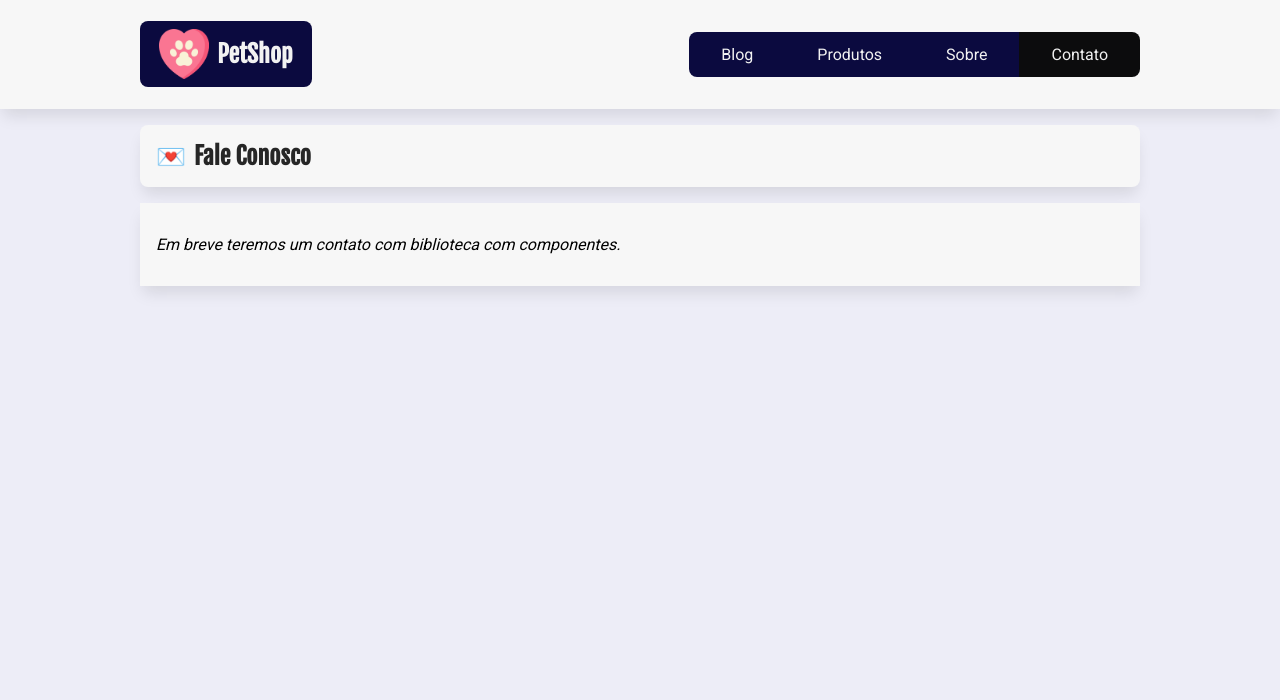
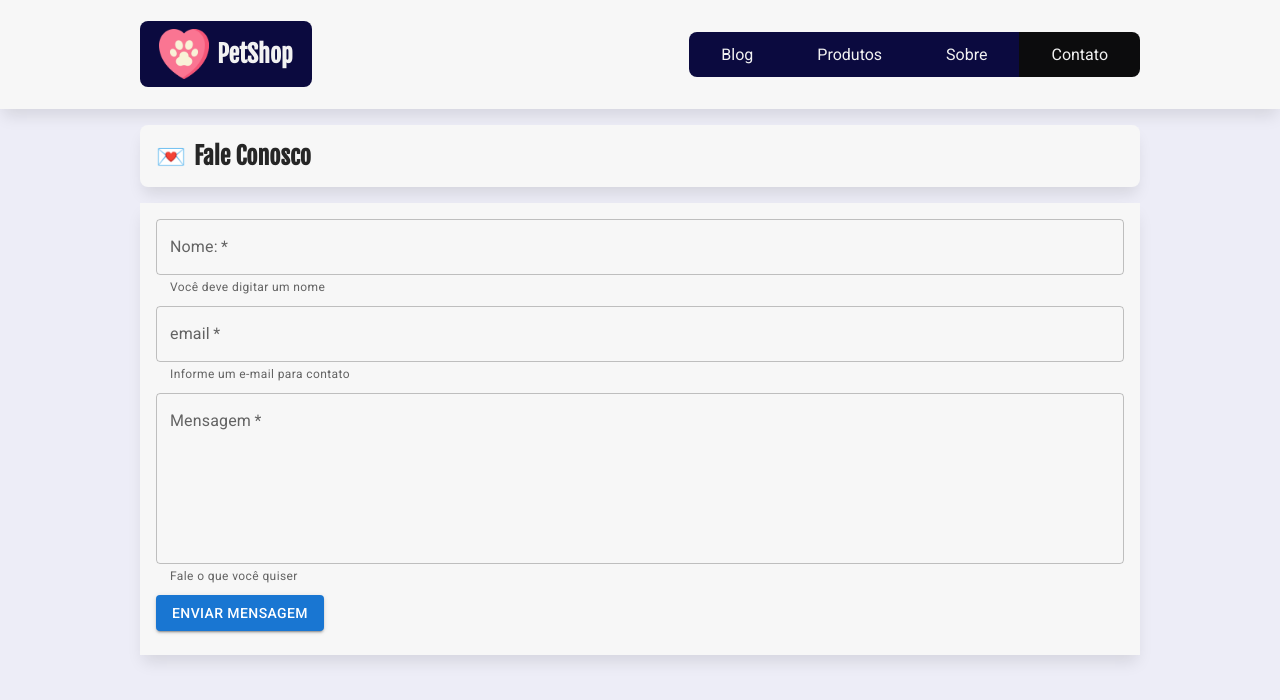
Before and after one commit to lucasmendeshy/petshop, a React (Create React App) app: page /contato in a window 1280 px wide. Shown: the top 700 px of the page. Built offline with nearby package versions, Linux system fonts and the light colour scheme.

Commit message:
MUI para componentes do formulário

```diff
--- a/package.json
+++ b/package.json
@@ -3,6 +3,9 @@
   "version": "0.1.0",
   "private": true,
   "dependencies": {
+    "@emotion/react": "^11.10.5",
+    "@emotion/styled": "^11.10.5",
+    "@mui/material": "^5.10.11",
     "@testing-library/jest-dom": "^5.16.5",
     "@testing-library/react": "^13.4.0",
     "@testing-library/user-event": "^13.5.0",
--- a/public/index.html
+++ b/public/index.html
@@ -6,6 +6,10 @@
     <meta name="viewport" content="width=device-width, initial-scale=1" />
     <meta name="theme-color" content="#000000" />
     <meta name="description" content="Exemplo de SPA com React" />
+    <link
+      rel="stylesheet"
+      href="https://fonts.googleapis.com/css?family=Roboto:300,400,500,700&display=swap"
+    />
     <link rel="apple-touch-icon" href="%PUBLIC_URL%/favicon.png" />
     <link rel="manifest" href="%PUBLIC_URL%/manifest.json" />
     <title>PetShop</title>
--- a/src/pages/Contato/Contato.jsx
+++ b/src/pages/Contato/Contato.jsx
@@ -1,3 +1,4 @@
+import { TextField, Button } from "@mui/material";
 import Caixa from "../../Components/Caixa/Caixa";
 import estilos from "./Contato.module.css";
 const Contato = () => {
@@ -6,9 +7,47 @@
       <h2 className={estilos.titulo_secao}>Fale Conosco</h2>
 
       <Caixa>
-        <p>
-          <i>Em breve teremos um contato com biblioteca com componentes.</i>
-        </p>
+        <form className={estilos.formulario} method="post">
+          <div>
+            <TextField
+              label="Nome:"
+              variant="outlined"
+              fullWidth
+              required
+              helperText="Você deve digitar um nome"
+            />
+          </div>
+
+          <div>
+            <TextField
+              type="email"
+              label="email"
+              variant="outlined"
+              fullWidth
+              required
+              helperText="Informe um e-mail para contato"
+            />
+          </div>
+
+          <div>
+            <TextField
+              type="email"
+              label="Mensagem"
+              variant="outlined"
+              fullWidth
+              required
+              helperText="Fale o que você quiser"
+              multiline
+              rows={6}
+            />
+          </div>
+
+          <div>
+            <Button type="submit" variant="contained">
+              Enviar mensagem
+            </Button>
+          </div>
+        </form>
       </Caixa>
     </section>
   );
--- a/src/pages/Contato/Contato.module.css
+++ b/src/pages/Contato/Contato.module.css
@@ -2,3 +2,7 @@
   content: "💌";
   margin-right: 0.5rem;
 }
+
+.formulario > div {
+  margin-bottom: 0.5rem;
+}
```
Also changed, not shown: 1 other file (tests, documents, lock files or other folders). Lines whose indentation alone changed are shown as unchanged.
